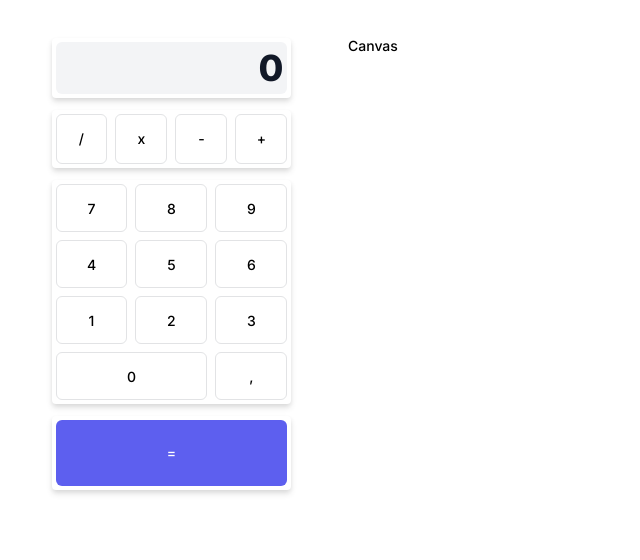
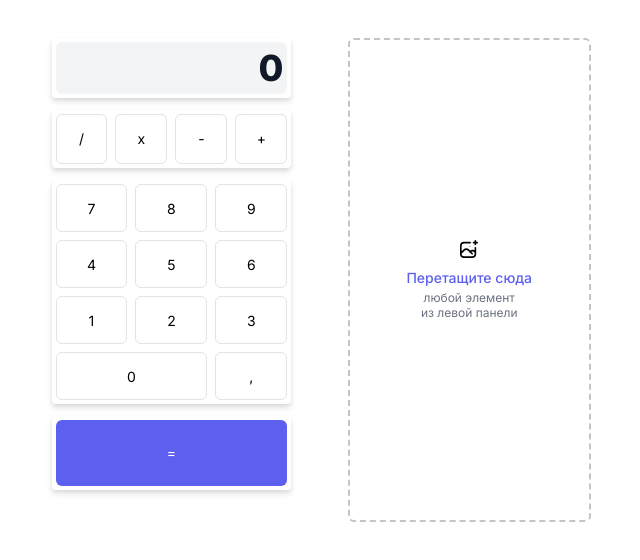
Before and after one commit to larvolynkina/calculator-constructor, a React (Create React App) app: page / in a window 1280 px wide. Shown: the top 560 px of the page, without its empty margins (317-957 px from the left). Built offline with nearby package versions, Linux system fonts and the light colour scheme.

Commit message:
feat: add canvas

```diff
--- /dev/null
+++ b/src/components/Canvas/Canvas.scss
@@ -0,0 +1,36 @@
+@import '../../styles/abstracts/variables';
+
+.canvas {
+    border: 2px dashed #C4C4C4;
+    border-radius: 6px;
+    display: flex;
+    align-items: center;
+    justify-content: center;
+    min-height: 480px;
+
+    &__prompt {
+        text-align: center;
+    }
+
+    &__prompt-ico {
+        display: block;
+        margin: 0 auto;
+        width: 18px;
+        height: 18px;
+        background-size: 100%;
+        background-image: url('../../assets/icons/drag.svg');
+        margin-bottom: 12px;
+    }
+
+    &__prompt-main-text {
+        color: $main-color;
+        margin-bottom: 5px;
+    }
+
+    &__prompt-text {
+        font-size: 12px;
+        font-weight: 400;
+        line-height: 15px;
+        color: #6B7280;
+    }
+}
--- /dev/null
+++ b/src/components/Canvas/Canvas.tsx
@@ -0,0 +1,12 @@
+import './Canvas.scss';
+import CanvasPrompt from './CanvasPrompt';
+
+function Canvas() {
+  return (
+    <div className="canvas">
+      <CanvasPrompt />
+    </div>
+  );
+}
+
+export default Canvas;
--- /dev/null
+++ b/src/components/Canvas/CanvasPrompt.tsx
@@ -0,0 +1,14 @@
+function CanvasPrompt() {
+  return (
+    <div className="canvas__prompt">
+      <span className="canvas__prompt-ico" />
+      <p className="canvas__prompt-main-text">Перетащите сюда</p>
+      <p className="canvas__prompt-text">
+        любой элемент <br />
+        из левой панели
+      </p>
+    </div>
+  );
+}
+
+export default CanvasPrompt;
--- /dev/null
+++ b/src/components/Canvas/index.tsx
@@ -0,0 +1,3 @@
+import Canvas from "./Canvas";
+
+export default Canvas;
--- a/src/styles/base/_typography.scss
+++ b/src/styles/base/_typography.scss
@@ -1 +1 @@
-@import url('https://fonts.googleapis.com/css2?family=Inter:wght@500;800&display=swap');
+@import url('https://fonts.googleapis.com/css2?family=Inter:wght@400;500;800&display=swap');
--- a/src/views/Constructor/Constructor.tsx
+++ b/src/views/Constructor/Constructor.tsx
@@ -3,6 +3,7 @@ import CalcDisplay from '../../components/CalcDisplay';
 import CalcOperations from '../../components/CalcOperations';
 import CalcDigits from '../../components/CalcDigits';
 import CalcEqual from '../../components/CalcEqual';
+import Canvas from '../../components/Canvas';
 
 function Constructor() {
   return (
@@ -14,7 +15,9 @@ function Constructor() {
           <CalcDigits />
           <CalcEqual />
         </div>
-        <div className="constructor__canvas">Canvas</div>
+        <div className="constructor__canvas">
+          <Canvas />
+        </div>
       </div>
     </div>
   );
```
Also changed, not shown: src/assets/icons/drag.svg (added).
